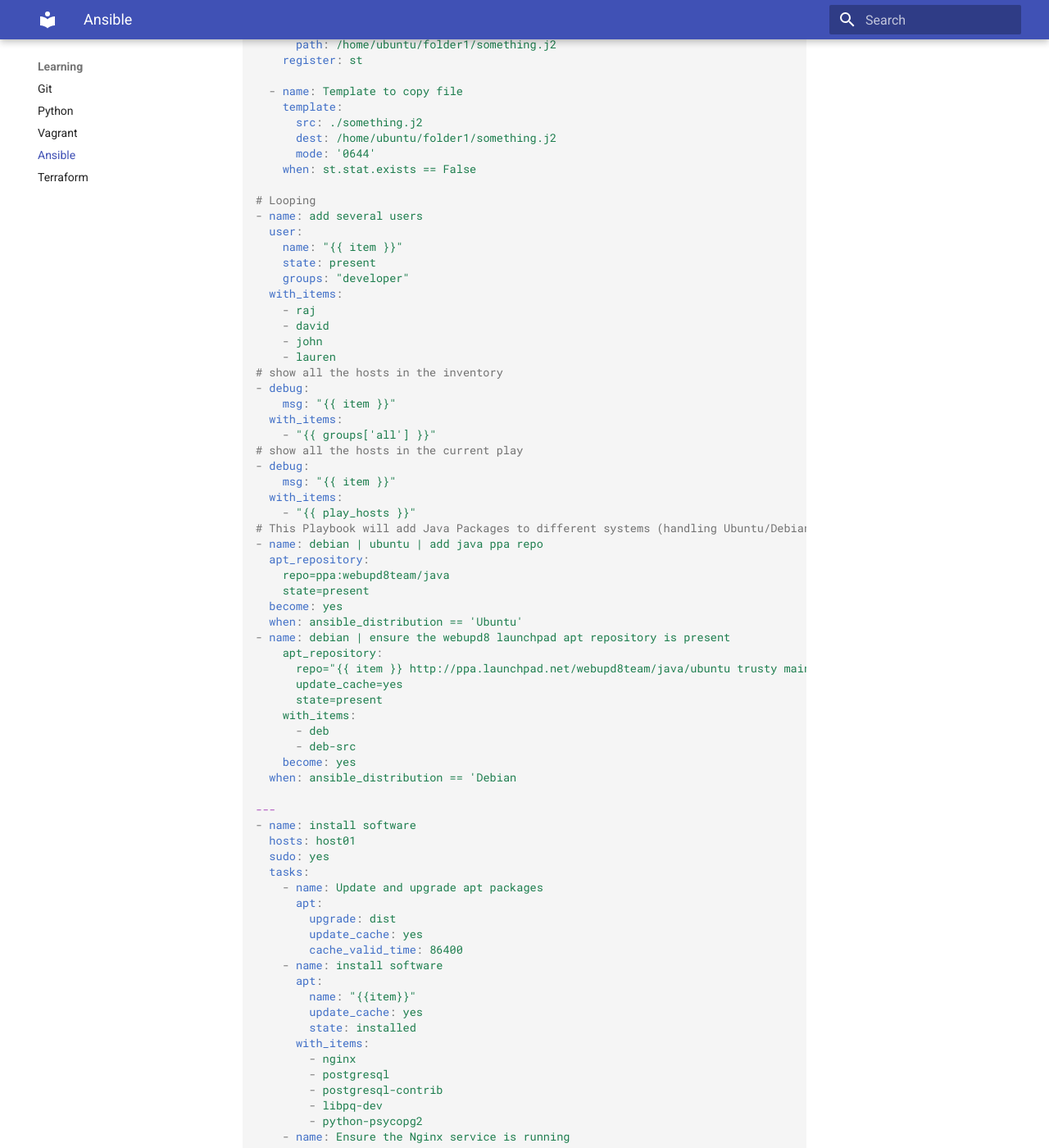
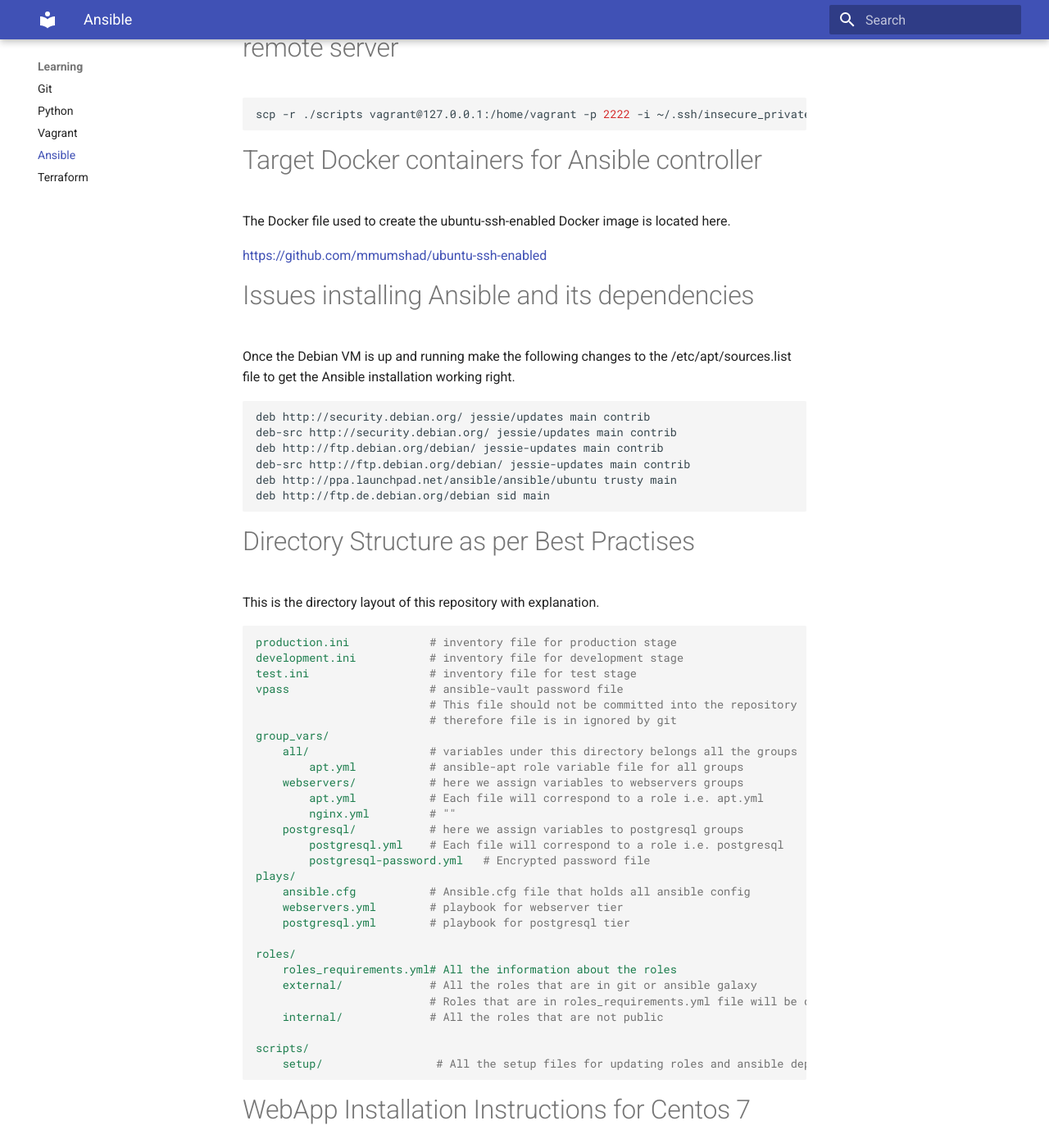
Before and after one commit to leslieclif/notebook, an MkDocs documentation site: the page built from docs/learning/ansible.md, in a window 1280 px wide and 1400 px high, scrolled down 1148 px. Shown: the whole window at 82% size. Built offline with MkDocs 1.6.1 and Material for MkDocs 9.7.7, drawn with Linux system fonts in a browser that asks for light colours; some of the changed text lies outside the part shown.

````diff
--- a/docs/learning/ansible.md
+++ b/docs/learning/ansible.md
@@ -1,6 +1,114 @@
 # Introduction
 * [Ansible 101](https://www.digitalocean.com/community/tutorials/configuration-management-101-writing-ansible-playbooks)
 * [Ansible Cheat Sheet](https://www.digitalocean.com/community/cheatsheets/how-to-use-ansible-cheat-sheet-guide)
+# Default Configuration
+ansible.cfg and hosts files are present inside `/etc/ansible`
+Testing ansible on Ubuntu WSL `ansible localhost -m ping`
+# Enabling SSH on the VM
+If you need SSH enabled on the system, follow the below steps:
+
+Ensure the /etc/apt/sources.list file has been updated as per above
+
+Run the command: apt-get update
+
+Run the command: apt-get install openssh-server
+
+Run the command: service sshd start
+
+```BASH
+ssh-keygen -t rsa -C "ansible"
+
+OR
+
+Generate an SSH key pair for future connections to the VM instances (run the command exactly as it is):
+$ ssh-keygen -t rsa -f ~/.ssh/raddit-user -C raddit-user -P ""
+
+Add the SSH private key to the ssh-agent:
+$ ssh-add ~/.ssh/raddit-user
+
+Verify that the key was added to the ssh-agent:
+$ ssh-add -l
+```
+# Access VM over SSH
+```BASH
+ssh vagrant@127.0.0.1 -p 2222 -i ~/.ssh/insecure_private_key
+```
+# Copy files recursively from local desktop to remote server
+```BASH
+scp -r ./scripts vagrant@127.0.0.1:/home/vagrant -p 2222 -i ~/.ssh/insecure_private_key
+```
+# Target Docker containers for Ansible controller
+The Docker file used to create the ubuntu-ssh-enabled Docker image is located here.
+
+https://github.com/mmumshad/ubuntu-ssh-enabled
+
+# Issues installing Ansible and its dependencies
+Once the Debian VM is up and running make the following changes to the /etc/apt/sources.list file to get the Ansible installation working right.
+
+```BASH
+deb http://security.debian.org/ jessie/updates main contrib
+deb-src http://security.debian.org/ jessie/updates main contrib
+deb http://ftp.debian.org/debian/ jessie-updates main contrib
+deb-src http://ftp.debian.org/debian/ jessie-updates main contrib
+deb http://ppa.launchpad.net/ansible/ansible/ubuntu trusty main
+deb http://ftp.de.debian.org/debian sid main
+```
+
+# Directory Structure as per Best Practises
+
+This is the directory layout of this repository with explanation.
+
+```YAML
+
+production.ini            # inventory file for production stage
+development.ini           # inventory file for development stage
+test.ini                  # inventory file for test stage
+vpass                     # ansible-vault password file
+                          # This file should not be committed into the repository
+                          # therefore file is in ignored by git
+group_vars/
+    all/                  # variables under this directory belongs all the groups
+        apt.yml           # ansible-apt role variable file for all groups
+    webservers/           # here we assign variables to webservers groups
+        apt.yml           # Each file will correspond to a role i.e. apt.yml
+        nginx.yml         # ""
+    postgresql/           # here we assign variables to postgresql groups
+        postgresql.yml    # Each file will correspond to a role i.e. postgresql
+        postgresql-password.yml   # Encrypted password file
+plays/
+    ansible.cfg           # Ansible.cfg file that holds all ansible config
+    webservers.yml        # playbook for webserver tier
+    postgresql.yml        # playbook for postgresql tier
+
+roles/
+    roles_requirements.yml# All the information about the roles
+    external/             # All the roles that are in git or ansible galaxy
+                          # Roles that are in roles_requirements.yml file will be downloaded into this directory
+    internal/             # All the roles that are not public
+
+scripts/
+    setup/                 # All the setup files for updating roles and ansible dependencies
+```
+# WebApp  Installation Instructions for Centos 7
+## Install Python Pip and dependencies on Centos 7
+```BASH
+sudo yum install -y epel-release python python-pip
+sudo pip install flask flask-mysql
+```
+If you come across a certification validation error while running the above command, please use the below command.
+`sudo pip install --trusted-host files.pythonhosted.org --trusted-host pypi.org --trusted-host pypi.python.org flask flask-mysql`
+
+## Install MySQL Server on Centos 7
+```BASH
+wget http://repo.mysql.com/mysql-community-release-el7-5.noarch.rpm
+sudo rpm -ivh mysql-community-release-el7-5.noarch.rpm
+sudo yum update
+sudo yum -y install mysql-server
+sudo service mysql start
+
+The complete playbook to get the same workin on CentOS is here:
+https://github.com/kodekloudhub/simple_web_application
+```
 
 # Launching situational commands
 * To check the inventory file `ansible-inventory --list -y`
@@ -10,6 +118,10 @@
 `ansible servers -a "uptime" -u root`
 * Specify multiple hosts by separating their names with colons
 `ansible server1:server2 -m ping -u root`
+
+# Dynamic Inventory
+You will need to set an environment variable with your API Personal Access Token in the provisioning machine
+export DO_API_TOKEN=YOUR_API_TOKEN_HERE
 
 ``` yaml
 - hosts: host01
````
Also changed, not shown: other parts of docs/learning/ansible.md (+1 -1 lines), docs/developer.md (+12 -1 lines), docs/learning/docker.md (added, +9 -0 lines), docs/learning/docker/docker-notes.md (added, +55 -0 lines), docs/learning/terraform.md (+18 -0 lines), docs/learning/vagrant.md (+17 -2 lines), docs/server/service.md (added, +19 -0 lines).
